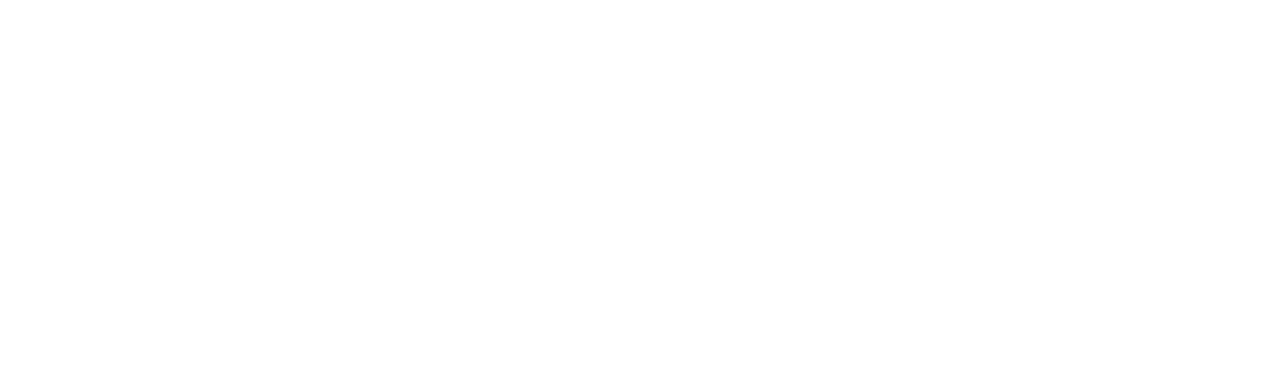
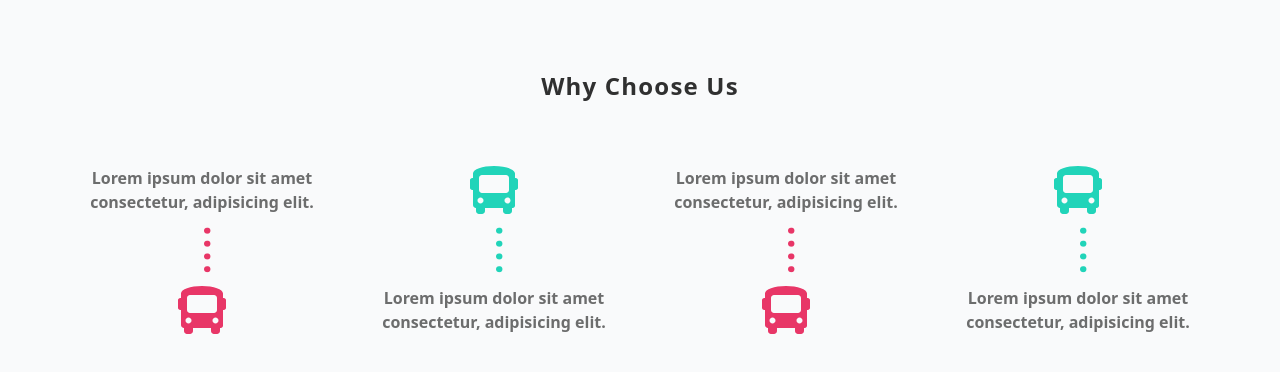
Before and after one commit to arindom10/Restaurant-site-frontend, a React (Vite) app: page / in a window 1280 px wide. Shown: the part 1406-1778 px from the top of the page. Before the commit the page ends 1364 px from the top, so only its background shows below. Built offline with nearby package versions, Linux system fonts and the light colour scheme; a web font is replaced by a local one.

Commit message:
icon and why choose us section added

```diff
--- a/src/App.jsx
+++ b/src/App.jsx
@@ -2,6 +2,7 @@
 import Navbar from "./Components/Navbar/Navbar";
 import Header from "./Components/Header/Header";
 import Banner from "./Components/Banner/Banner";
+import WhyChooseUs from "./Components/WhyChooseUs/WhyChooseUs";
 
 const App = () => {
   return (
@@ -9,6 +10,7 @@
       <Navbar />
       <Header />
       <Banner />
+      <WhyChooseUs />
     </div>
   );
 };
--- /dev/null
+++ b/src/Components/WhyChooseUs/WhyChooseUs.jsx
@@ -0,0 +1,56 @@
+import React from "react";
+import { FaBus } from "react-icons/fa";
+
+const WhyChooseUs = () => {
+  return (
+    <div className="py-14 md:py-28 bg-gray-50">
+      <div className="container">
+        <h1 className="pb-16 tracking-wider text-2xl font-semibold text-dark text-center">
+          Why Choose Us
+        </h1>
+        <div>
+          <div className="grid grid-cols-2 md:grid-cols-4 gap-14 sm:gap-4">
+            <div className="text-center flex justify-center items-center flex-col gap-3 px-2">
+              <p className="text-dark/70 font-semibold">
+                Lorem ipsum dolor sit amet consectetur, adipisicing elit.
+              </p>
+              <p className="text-5xl rotate-90 text-primary text-center translate-x-5">
+                ....
+              </p>
+              <FaBus className="text-5xl text-primary" />
+            </div>
+            <div className="text-center flex justify-center items-center flex-col gap-3 px-2">
+              <FaBus className="text-5xl text-secondary" />
+              <p className="text-5xl rotate-90 text-secondary text-center translate-x-5">
+                ....
+              </p>
+              <p className="text-dark/70 font-semibold">
+                Lorem ipsum dolor sit amet consectetur, adipisicing elit.
+              </p>
+            </div>
+            <div className="text-center flex justify-center items-center flex-col gap-3 px-2">
+              <p className="text-dark/70 font-semibold">
+                Lorem ipsum dolor sit amet consectetur, adipisicing elit.
+              </p>
+              <p className="text-5xl rotate-90 text-primary text-center translate-x-5">
+                ....
+              </p>
+              <FaBus className="text-5xl text-primary" />
+            </div>
+            <div className="text-center flex justify-center items-center flex-col gap-3 px-2">
+              <FaBus className="text-5xl text-secondary" />
+              <p className="text-5xl rotate-90 text-secondary text-center translate-x-5">
+                ....
+              </p>
+              <p className="text-dark/70 font-semibold">
+                Lorem ipsum dolor sit amet consectetur, adipisicing elit.
+              </p>
+            </div>
+          </div>
+        </div>
+      </div>
+    </div>
+  );
+};
+
+export default WhyChooseUs;
```
